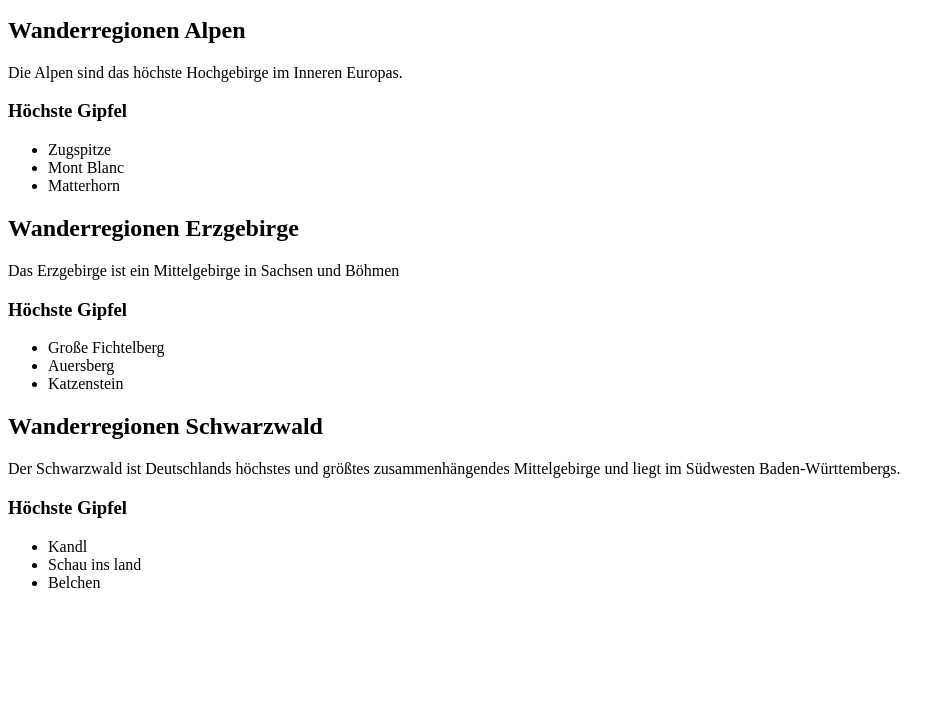
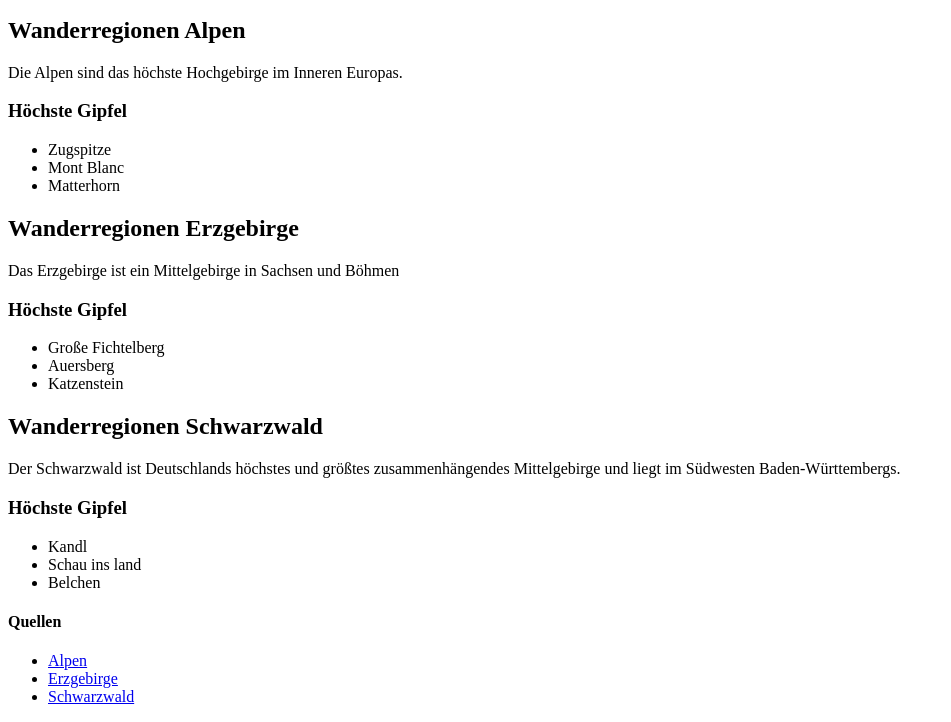
Before and after one commit to christophschmitz/html-intro, a plain HTML site: page index.html in a window 1280 px wide. Shown: the part 413-1135 px from the top of the page, without its empty margins (0-951 px from the left). Before the commit the page ends 1021 px from the top, so only its background shows below. Drawn offline with Linux system fonts and the light colour scheme.

Commit message:
Add footer

```diff
--- a/index.html
+++ b/index.html
@@ -43,7 +43,16 @@
                 <li>Belchen</li>
             </ul>
             </div>
-
     </main>
+    <footer>
+        <h4>Quellen</h4>
+        <nav>
+            <ul>
+      <li> <a href="https://de.wikipedia.org/wiki/Alpen">Alpen</a></li>
+      <li><a href="https://www.erzgebirge-tourismus.de/">Erzgebirge</a></li>
+      <li><a href="https://de.wikipedia.org/wiki/Schwarzwald">Schwarzwald</a></li>
+    </ul>
+    </nav>
+    </footer>
 </body>
 </html>
```
